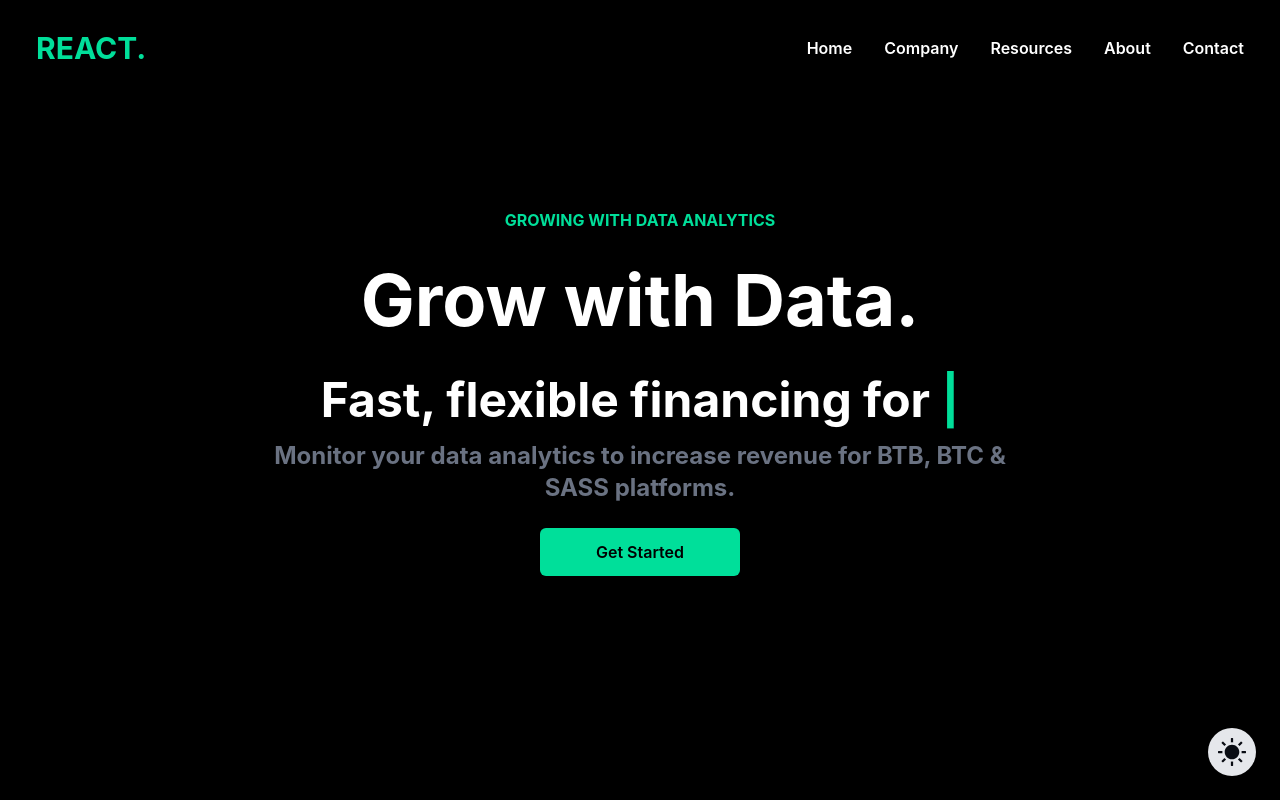
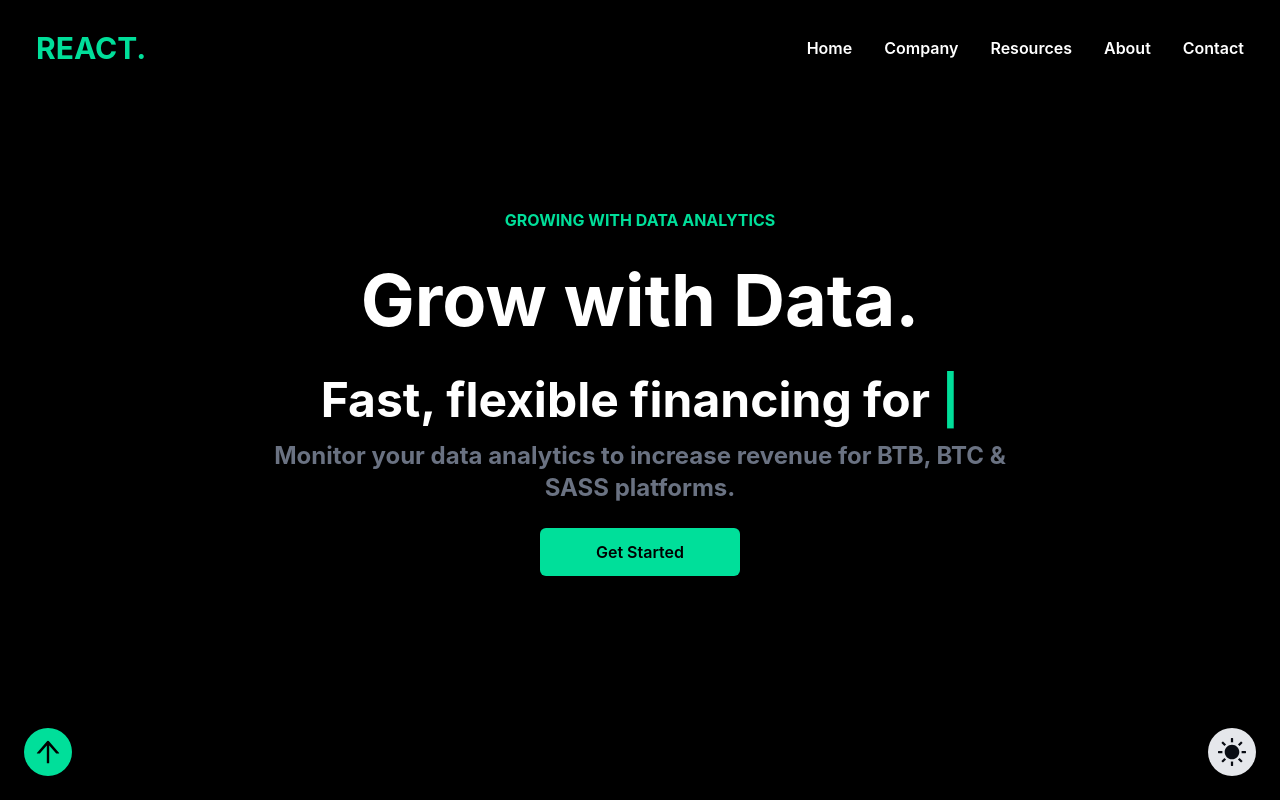
Before and after one commit to Afrag61/Data-finance, a React (Vite) app: page / in a window 1280 px wide. Shown: the top 800 px of the page. Built offline with nearby package versions, Linux system fonts and the light colour scheme.

Commit message:
scroll to top button

```diff
--- a/src/components/Navbar.tsx
+++ b/src/components/Navbar.tsx
@@ -2,6 +2,7 @@ import { use, useState } from 'react';
 import ToggleTheme from './UI/ToggleTheme';
 import { AiOutlineClose, AiOutlineMenu } from 'react-icons/ai';
 import ThemeContext from '../store/ThemeContext';
+import ToTop from './UI/ToTop';
 const Navbar = () => {
   const [isOpen, setIsOpen] = useState(false);
   const { classes } = use(ThemeContext);
@@ -11,6 +12,9 @@ const Navbar = () => {
   };
 
   return (
+    <>
+      <ToggleTheme />
+      <ToTop />
       <div className='flex justify-between items-center h-24 max-w-[1240px] mx-auto'>
         <h1 className='w-1/2 px-4 text-3xl font-bold text-primary'>REACT.</h1>
         <ul className='hidden md:flex font-semibold'>
@@ -20,7 +24,6 @@ const Navbar = () => {
           <li className='p-4'>About</li>
           <li className='p-4'>Contact</li>
         </ul>
-      <ToggleTheme />
         <div
           className='block md:hidden hover:cursor-pointer px-4'
           onClick={handleToggleNav}
@@ -54,6 +57,7 @@ const Navbar = () => {
         </div>
         {/* )} */}
       </div>
+    </>
   );
 };
 
--- /dev/null
+++ b/src/components/UI/ToTop.tsx
@@ -0,0 +1,18 @@
+import { use } from 'react';
+import ThemeContext from '../../store/ThemeContext';
+import { AiOutlineArrowUp } from 'react-icons/ai';
+
+const ToTop = () => {
+  const { classes, scrollToTop } = use(ThemeContext);
+
+  return (
+    <button
+      onClick={scrollToTop}
+      className={`${classes} text-black bg-primary fixed bottom-0 left-0 m-6 p-2 rounded-full hover:scale-105 hover:cursor-pointer focus:outline-none`}
+    >
+      <AiOutlineArrowUp className='md:size-8' size={25} />
+    </button>
+  );
+};
+
+export default ToTop;
--- a/src/hooks/useTheme.ts
+++ b/src/hooks/useTheme.ts
@@ -23,5 +23,9 @@ export const useTheme = () => {
     setTheme((prev) => (prev === 'dark' ? 'light' : 'dark'));
   };
 
-  return { classes, theme, toggleTheme };
+  const handleScrollToTop = () => {
+    window.scrollTo({ top: 0, behavior: 'smooth' });
+  };
+
+  return { classes, theme, toggleTheme, scrollToTop: handleScrollToTop };
 };
--- a/src/store/ThemeContext.tsx
+++ b/src/store/ThemeContext.tsx
@@ -6,6 +6,7 @@ const initialState: TThemeContext = {
   classes: 'ease-in-out duration-500 ',
   theme: 'dark',
   toggleTheme: () => {},
+  scrollToTop: () => {},
 };
 
 const ThemeContext = createContext(initialState);
@@ -17,10 +18,10 @@ interface Props {
 }
 
 export const ThemeContextProvider: React.FC<Props> = ({ children }) => {
-  const { theme, classes, toggleTheme } = useTheme();
+  const { theme, classes, toggleTheme, scrollToTop } = useTheme();
 
   return (
-    <ThemeContext.Provider value={{ theme, toggleTheme, classes }}>
+    <ThemeContext.Provider value={{ theme, toggleTheme, classes, scrollToTop }}>
       {children}
     </ThemeContext.Provider>
   );
--- a/src/types.ts
+++ b/src/types.ts
@@ -2,4 +2,5 @@ export interface TThemeContext {
   classes: string;
   theme: 'dark' | 'light';
   toggleTheme: () => void;
+  scrollToTop: () => void;
 }
```
Lines whose indentation alone changed are shown as unchanged.
